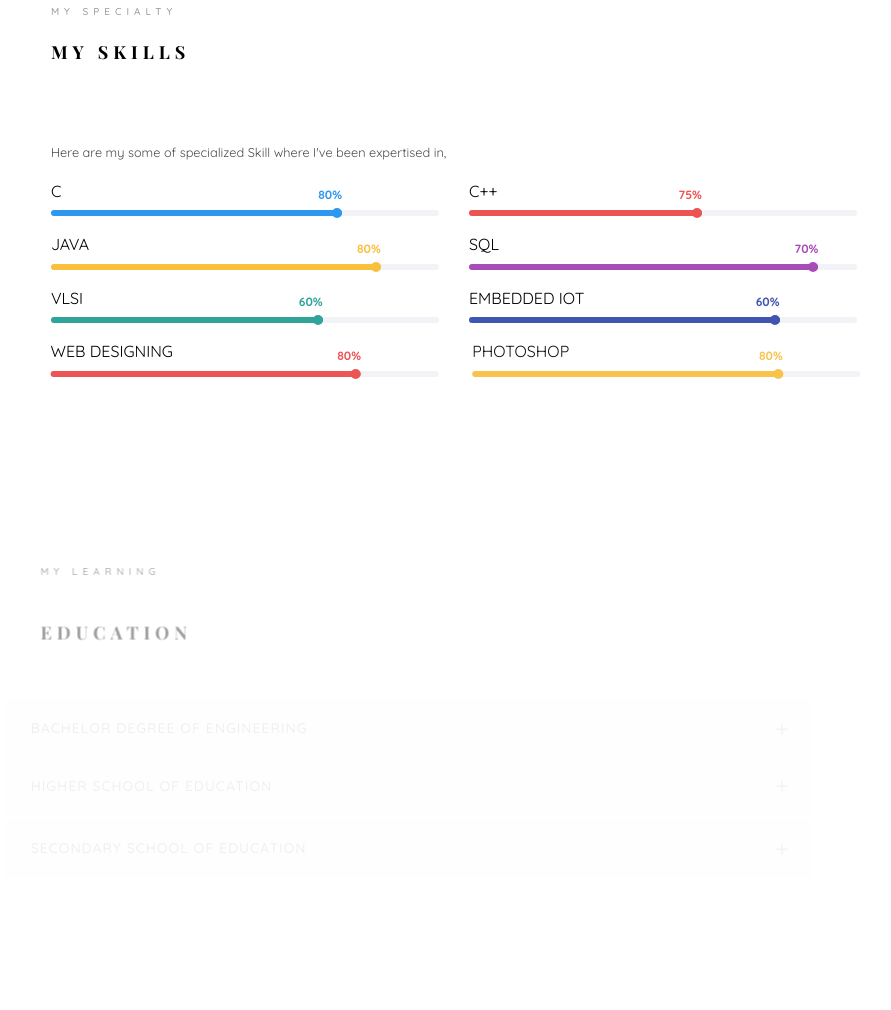
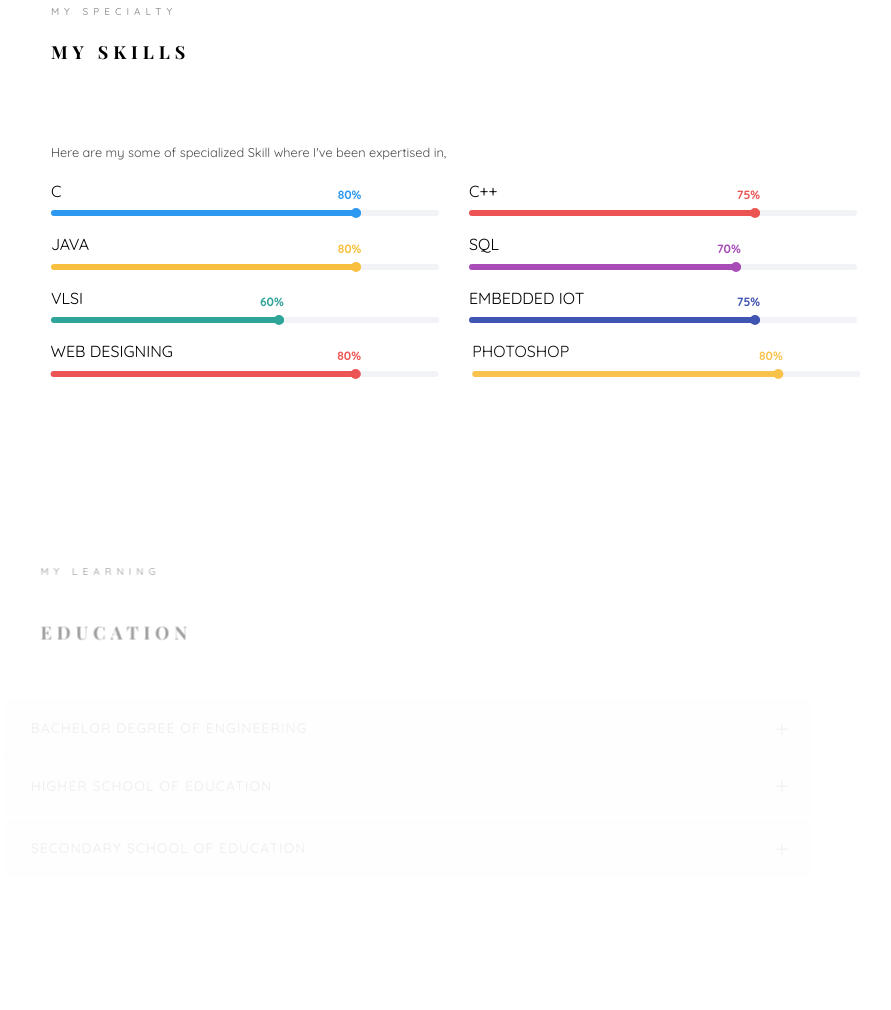
Before and after one commit to prasanna12022003/Portfolio, a plain HTML site: page index.html in a window 1280 px wide. Shown: the part 2898-3908 px from the top of the page, without its empty margins (336-1227 px from the left). Drawn offline with nearby package versions, Linux system fonts and the light colour scheme; files whose address does not match are found by name; a web font is replaced by a local one.

Commit message:
Portfolio

```diff
--- a/index.html
+++ b/index.html
@@ -255,8 +255,8 @@ Copyright <script>document.write(new Date().getFullYear());</script> All rights
 							<div class="progress-wrap">
 								<h3>C</h3>
 								<div class="progress">
-								 	<div class="progress-bar color-1" role="progressbar" aria-valuenow="75"
-								  	aria-valuemin="0" aria-valuemax="100" style="width:75%">
+								 	<div class="progress-bar color-1" role="progressbar" aria-valuenow="80"
+								  	aria-valuemin="0" aria-valuemax="100" style="width:80%">
 								    <span>80%</span>
 								  	</div>
 								</div>
@@ -266,8 +266,8 @@ Copyright <script>document.write(new Date().getFullYear());</script> All rights
 							<div class="progress-wrap">
 								<h3>C++</h3>
 								<div class="progress">
-								 	<div class="progress-bar color-2" role="progressbar" aria-valuenow="60"
-								  	aria-valuemin="0" aria-valuemax="100" style="width:60%">
+								 	<div class="progress-bar color-2" role="progressbar" aria-valuenow="75"
+								  	aria-valuemin="0" aria-valuemax="100" style="width:75%">
 								    <span>75%</span>
 								  	</div>
 								</div>
@@ -277,8 +277,8 @@ Copyright <script>document.write(new Date().getFullYear());</script> All rights
 							<div class="progress-wrap">
 								<h3>JAVA</h3>
 								<div class="progress">
-								 	<div class="progress-bar color-3" role="progressbar" aria-valuenow="85"
-								  	aria-valuemin="0" aria-valuemax="100" style="width:85%">
+								 	<div class="progress-bar color-3" role="progressbar" aria-valuenow="80"
+								  	aria-valuemin="0" aria-valuemax="100" style="width:80%">
 								    <span>80%</span>
 								  	</div>
 								</div>
@@ -288,8 +288,8 @@ Copyright <script>document.write(new Date().getFullYear());</script> All rights
 							<div class="progress-wrap">
 								<h3>SQL</h3>
 								<div class="progress">
-								 	<div class="progress-bar color-4" role="progressbar" aria-valuenow="90"
-								  	aria-valuemin="0" aria-valuemax="100" style="width:90%">
+								 	<div class="progress-bar color-4" role="progressbar" aria-valuenow="70"
+								  	aria-valuemin="0" aria-valuemax="100" style="width:70%">
 								    <span>70%</span>
 								  	</div>
 								</div>
@@ -299,8 +299,8 @@ Copyright <script>document.write(new Date().getFullYear());</script> All rights
 							<div class="progress-wrap">
 								<h3>VLSI</h3>
 								<div class="progress">
-								 	<div class="progress-bar color-5" role="progressbar" aria-valuenow="70"
-								  	aria-valuemin="0" aria-valuemax="100" style="width:70%">
+								 	<div class="progress-bar color-5" role="progressbar" aria-valuenow="60"
+								  	aria-valuemin="0" aria-valuemax="100" style="width:60%">
 								    <span>60%</span>
 								  	</div>
 								</div>
@@ -310,9 +310,9 @@ Copyright <script>document.write(new Date().getFullYear());</script> All rights
 							<div class="progress-wrap">
 								<h3>EMBEDDED IOT</h3>
 								<div class="progress">
-								 	<div class="progress-bar color-6" role="progressbar" aria-valuenow="80"
-								  	aria-valuemin="0" aria-valuemax="100" style="width:80%">
-								    <span>60%</span>
+								 	<div class="progress-bar color-6" role="progressbar" aria-valuenow="75"
+								  	aria-valuemin="0" aria-valuemax="100" style="width:75%">
+								    <span>75%</span>
 								  	</div>
 								</div>
 							</div>
```
